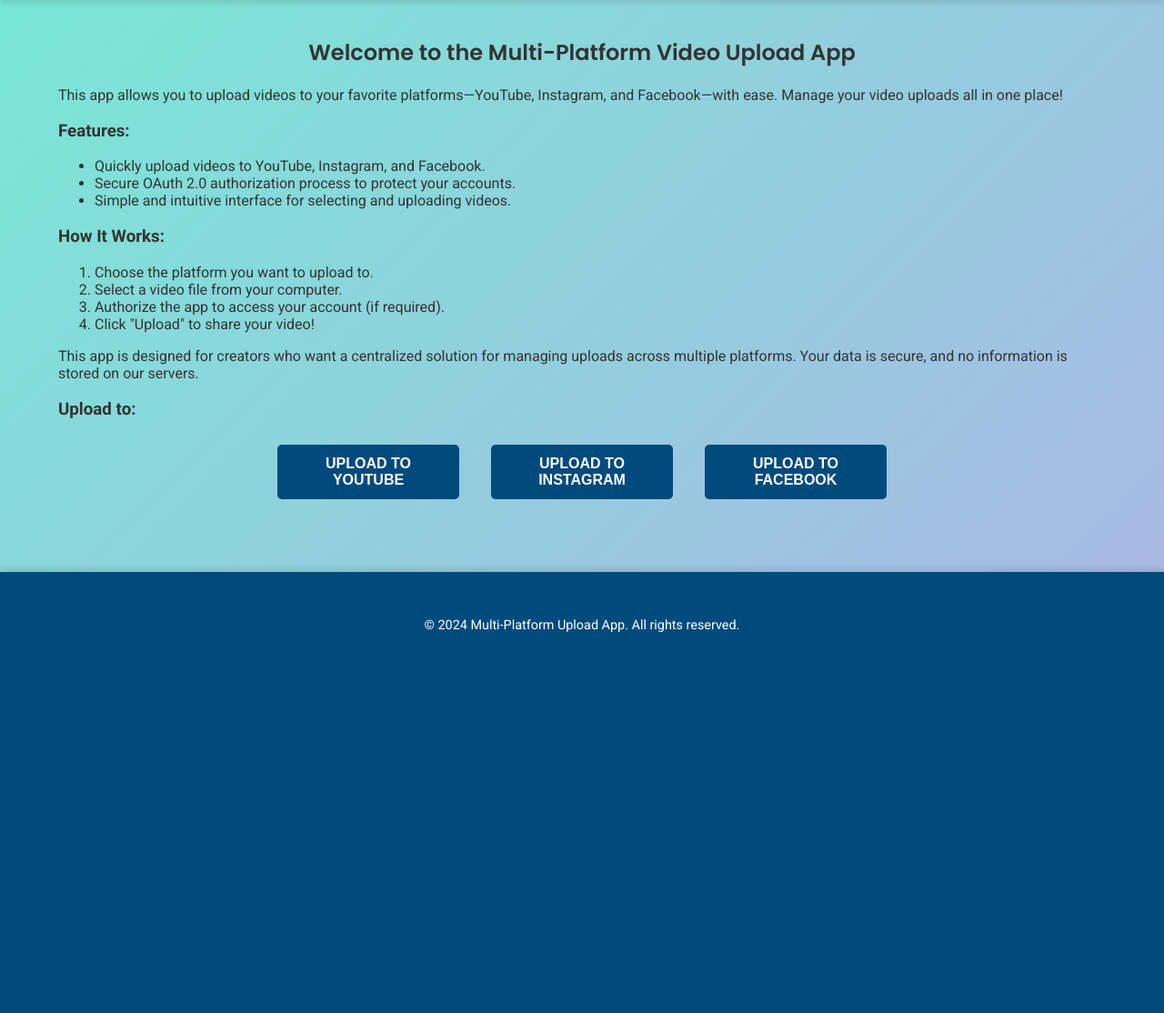
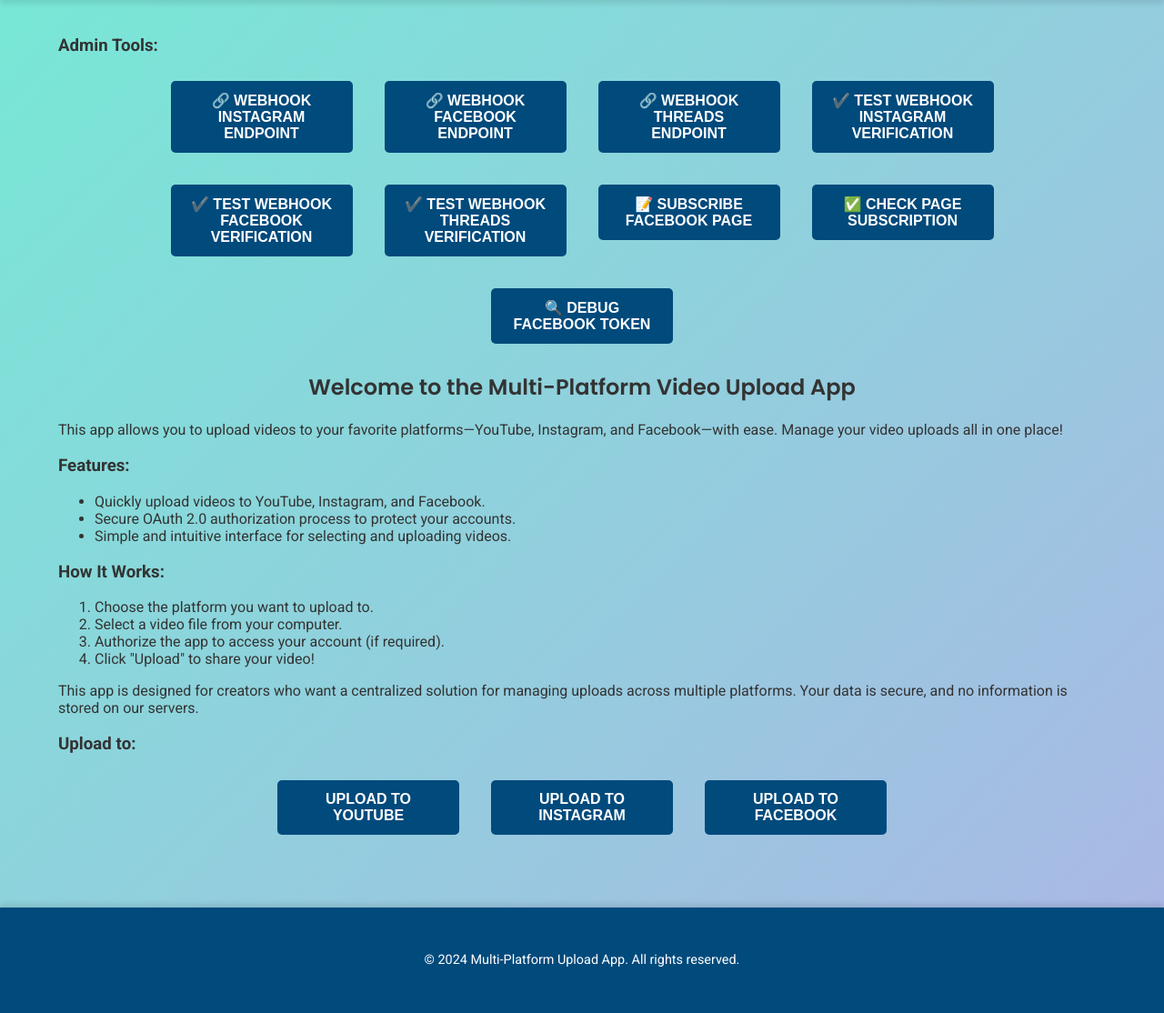
Before and after one commit to NairaaOfficial/nairaa.babe.website, a Flask app: page / in a window 1280 px wide. Shown: the part 170-1284 px from the top of the page at 91% size. Before the commit the page ends 865 px from the top, so only its background shows below. Run offline with Flask 3, Linux system fonts and the light colour scheme.

Commit message:
fixed website

```diff
--- a/app.py
+++ b/app.py
@@ -9,38 +9,6 @@
 app.secret_key = '12345678'  # Replace with a secure key
 
 PROCESSED_TUPLES_FILE = "processed_tuples.txt"
-
-# Load from environment variables for safety
-SUPABASE_URL_INSTAGRAM = os.environ['SUPABASE_URL_INSTAGRAM']
-SUPABASE_KEY_INSTAGRAM = os.environ['SUPABASE_KEY_INSTAGRAM']
-SUPABASE_URL_INSTAGRAM_DMS = os.environ['SUPABASE_URL_INSTAGRAM_DMS']
-SUPABASE_KEY_INSTAGRAM_DMS = os.environ['SUPABASE_KEY_INSTAGRAM_DMS']
-VERIFY_TOKEN_INSTAGRAM = os.environ['VERIFY_TOKEN_INSTAGRAM']
-USERNAME_INSTAGRAM = os.environ['USERNAME_INSTAGRAM']
-
-print("SUPABASE_URL_INSTAGRAM:", SUPABASE_URL_INSTAGRAM)
-print("SUPABASE_KEY_INSTAGRAM:", SUPABASE_KEY_INSTAGRAM)
-print("SUPABASE_URL_INSTAGRAM_DMS:", SUPABASE_URL_INSTAGRAM_DMS)
-print("SUPABASE_KEY_INSTAGRAM_DMS:", SUPABASE_KEY_INSTAGRAM_DMS)
-print("VERIFY_TOKEN_INSTAGRAM:", VERIFY_TOKEN_INSTAGRAM)
-print("USERNAME_INSTAGRAM:", USERNAME_INSTAGRAM)
-
-VERIFY_TOKEN_FACEBOOK = os.environ['VERIFY_TOKEN_FACEBOOK']
-print("VERIFY_TOKEN_FACEBOOK:", VERIFY_TOKEN_FACEBOOK)
-
-SUPABASE_URL_THREADS = os.environ['SUPABASE_URL_THREADS']
-SUPABASE_KEY_THREADS = os.environ['SUPABASE_KEY_THREADS']
-VERIFY_TOKEN_THREADS = os.environ['VERIFY_TOKEN_THREADS']
-USERNAME_THREADS = os.environ['USERNAME_THREADS']
-
-print("SUPABASE_URL_THREADS:", SUPABASE_URL_THREADS)
-print("SUPABASE_KEY_THREADS:", SUPABASE_KEY_THREADS)
-print("VERIFY_TOKEN_THREADS:", VERIFY_TOKEN_THREADS)
-print("USERNAME_THREADS:", USERNAME_THREADS)
-
-supabase_instagram = create_client(SUPABASE_URL_INSTAGRAM, SUPABASE_KEY_INSTAGRAM)
-supabase_instagram_dms = create_client(SUPABASE_URL_INSTAGRAM_DMS, SUPABASE_KEY_INSTAGRAM_DMS)
-supabase_threads = create_client(SUPABASE_URL_THREADS, SUPABASE_KEY_THREADS)
 
 @app.route('/')
 def home():
@@ -57,67 +25,31 @@
     """Terms of Service page."""
     return render_template('terms_of_service.html')
 
-@app.route('/webhookinstagram', methods=['GET'])
-def verify_webhook_instagram():
-    print("🔎 Query params:", request.args)
+####################################################################################################
+##########################################  INSTAGRAM  #############################################
+####################################################################################################
 
-    mode = request.args.get("hub.mode")
-    token = request.args.get("hub.verify_token")
-    challenge = request.args.get("hub.challenge")
+SUPABASE_URL_INSTAGRAM = os.environ['SUPABASE_URL_INSTAGRAM']
+SUPABASE_KEY_INSTAGRAM = os.environ['SUPABASE_KEY_INSTAGRAM']
+SUPABASE_URL_INSTAGRAM_DMS = os.environ['SUPABASE_URL_INSTAGRAM_DMS']
+SUPABASE_KEY_INSTAGRAM_DMS = os.environ['SUPABASE_KEY_INSTAGRAM_DMS']
+VERIFY_TOKEN_INSTAGRAM = os.environ['VERIFY_TOKEN_INSTAGRAM']
+USERNAME_INSTAGRAM = os.environ['USERNAME_INSTAGRAM']
 
-    print("🔍 Mode:", mode)
-    print("🔍 Token from Meta:", token)
-    print("🔍 Challenge:", challenge)
-    print("🔐 Local VERIFY_TOKEN:", VERIFY_TOKEN_INSTAGRAM)
+print("SUPABASE_URL_INSTAGRAM:", SUPABASE_URL_INSTAGRAM)
+print("SUPABASE_KEY_INSTAGRAM:", SUPABASE_KEY_INSTAGRAM)
+print("SUPABASE_URL_INSTAGRAM_DMS:", SUPABASE_URL_INSTAGRAM_DMS)
+print("SUPABASE_KEY_INSTAGRAM_DMS:", SUPABASE_KEY_INSTAGRAM_DMS)
+print("VERIFY_TOKEN_INSTAGRAM:", VERIFY_TOKEN_INSTAGRAM)
+print("USERNAME_INSTAGRAM:", USERNAME_INSTAGRAM)
 
-    if mode == "subscribe" and token == VERIFY_TOKEN_INSTAGRAM:
-        print("✅ Webhook verified.")
-        return challenge, 200  # Must return challenge as plain text
-    else:
-        print("❌ Verification failed.")
-        return "Verification failed", 403
+supabase_instagram = create_client(SUPABASE_URL_INSTAGRAM, SUPABASE_KEY_INSTAGRAM)
+supabase_instagram_dms = create_client(SUPABASE_URL_INSTAGRAM_DMS, SUPABASE_KEY_INSTAGRAM_DMS)
 
-@app.route('/webhookfacebook', methods=['GET'])
-def verify_webhook_facebook():
-    print("🔎 Query params:", request.args)
-
-    mode = request.args.get("hub.mode")
-    token = request.args.get("hub.verify_token")
-    challenge = request.args.get("hub.challenge")
-
-    print("🔍 Mode:", mode)
-    print("🔍 Token from Meta:", token)
-    print("🔍 Challenge:", challenge)
-    print("🔐 Local VERIFY_TOKEN:", VERIFY_TOKEN_FACEBOOK)
-
-    if mode == "subscribe" and token == VERIFY_TOKEN_FACEBOOK:
-        print("✅ Webhook verified.")
-        return challenge, 200  # Must return challenge as plain text
-    else:
-        print("❌ Verification failed.")
-        return "Verification failed", 403
-
-@app.route('/webhookthreads', methods=['GET'])
-def verify_webhook_threads():
-    print("🔎 Query params:", request.args)
-
-    mode = request.args.get("hub.mode")
-    token = request.args.get("hub.verify_token")
-    challenge = request.args.get("hub.challenge")
-
-    print("🔍 Mode:", mode)
-    print("🔍 Token from Meta:", token)
-    print("🔍 Challenge:", challenge)
-    print("🔐 Local VERIFY_TOKEN:", VERIFY_TOKEN_THREADS)
-
-    if mode == "subscribe" and token == VERIFY_TOKEN_THREADS:
-        print("✅ Webhook verified.")
-        return challenge, 200  # Must return challenge as plain text
-    else:
-        print("❌ Verification failed.")
-        return "Verification failed", 403
-
-def process_comments(data):
+def process_instagram_comments(data):
+    """
+    Handle Instagram Page webhook notifications for comments.
+    """
     # Process each entry in the webhook data
     print(f"📊 Processing {len(data['entry'])} entries")
     for entry in data.get("entry", []):
@@ -172,7 +104,7 @@
                 print("Change data:", change)
                 continue
 
-def process_dms(data):
+def process_instagram_dms(data):
     # Handle Instagram Direct Messages (DMs)
     print(f"📊 Processing {len(data['entry'])} entries")
     for entry in data.get("entry", []):
@@ -217,10 +149,269 @@
                 print(f"❌ Error processing DM: {str(e)}")
                 continue
 
-def process_fb_comments(data):
-    return  # Placeholder for Facebook comments processing
-def process_fb_dms(data):
+@app.route('/webhookinstagram', methods=['GET'])
+def verify_webhook_instagram():
+    print("🔎 Query params:", request.args)
+
+    mode = request.args.get("hub.mode")
+    token = request.args.get("hub.verify_token")
+    challenge = request.args.get("hub.challenge")
+
+    print("🔍 Mode:", mode)
+    print("🔍 Token from Meta:", token)
+    print("🔍 Challenge:", challenge)
+    print("🔐 Local VERIFY_TOKEN:", VERIFY_TOKEN_INSTAGRAM)
+
+    if mode == "subscribe" and token == VERIFY_TOKEN_INSTAGRAM:
+        print("✅ Webhook verified.")
+        return challenge, 200  # Must return challenge as plain text
+    else:
+        print("❌ Verification failed.")
+        return "Verification failed", 403
+
+@app.route('/webhookinstagram', methods=['POST'])
+def webhook_instagram():
+    data = request.get_json()
+    print("📥 Received data:", data)
+    time.sleep(2)  # Simulate processing delay
+    # Check if we have the expected structure
+    if not data or "entry" not in data or not data["entry"]:
+        print("❌ Invalid data format")
+        return "OK", 200
+    if "changes" in data["entry"][0] and data["entry"][0]["changes"]:
+        process_instagram_comments(data)
+    if "messaging" in data["entry"][0] and data["entry"][0]["messaging"]:
+        process_instagram_dms(data)
+    return "OK", 200
+
+#####################################################################################################
+##########################################  FACEBOOK  ###############################################
+#####################################################################################################
+
+SUPABASE_URL_FACEBOOK = os.environ['SUPABASE_URL_FACEBOOK']
+SUPABASE_KEY_FACEBOOK = os.environ['SUPABASE_KEY_FACEBOOK']
+VERIFY_TOKEN_FACEBOOK = os.environ['VERIFY_TOKEN_FACEBOOK']
+USERNAME_FACEBOOK = os.environ['USERNAME_FACEBOOK']
+print("SUPABASE_URL_FACEBOOK:", SUPABASE_URL_FACEBOOK)
+print("SUPABASE_KEY_FACEBOOK:", SUPABASE_KEY_FACEBOOK)
+print("VERIFY_TOKEN_FACEBOOK:", VERIFY_TOKEN_FACEBOOK)
+print("USERNAME_FACEBOOK:", USERNAME_FACEBOOK)
+
+# Facebook Page Configuration
+FACEBOOK_ACCESS_TOKEN = os.getenv('FACEBOOK_ACCESS_TOKEN')
+FACEBOOK_PAGE_ID = os.getenv('FACEBOOK_PAGE_ID')
+FACEBOOK_USERNAME = os.getenv('FACEBOOK_USERNAME')
+BASE_URL = os.getenv('BASE_URL')
+API_VERSION = os.getenv('API_VERSION')
+print("FACEBOOK_ACCESS_TOKEN:", FACEBOOK_ACCESS_TOKEN)
+print("FACEBOOK_PAGE_ID:", FACEBOOK_PAGE_ID)
+print("FACEBOOK_USERNAME:", FACEBOOK_USERNAME)
+print("BASE_URL:", BASE_URL)
+print("API_VERSION:", API_VERSION)
+
+supabase_facebook = create_client(SUPABASE_URL_FACEBOOK, SUPABASE_KEY_FACEBOOK)
+
+def process_facebook_comments(data):
+    """
+    Handle Facebook Page webhook notifications for feed events.
+    """
+    print("📘 Processing Facebook Page webhook")
+
+    # Process each entry in the webhook data
+    print(f"📊 Processing {len(data['entry'])} entries")
+    for entry in data.get("entry", []):
+        if "changes" not in entry or not entry["changes"]:
+            print("⚠️ No changes in entry:", entry.get("id", "unknown"))
+            continue
+        # Extract the time value from the entry
+        timestamp = entry.get("time", "unknown")
+        # UTC+5:30 offset
+        IST = timezone(timedelta(hours=5, minutes=30))
+        timestamp = datetime.fromtimestamp(timestamp, tz=IST).isoformat()
+        # Process each change in the entry
+        print(f"📊 Processing {len(entry['changes'])} changes in entry {entry.get('id', 'unknown')}")
+        for change in entry.get("changes", []):
+            # Only process feed changes
+            if change["field"] != "feed":
+                print(f"ℹ️ Ignoring non-feed field: {change['field']}")
+                continue
+
+            try:
+                value = change["value"]
+                item_type = value.get("item", "")
+                verb = value.get("verb", "")
+
+                print(f"📋 Feed event - Item: {item_type}, Verb: {verb}")
+
+                # Only process comments
+                if item_type == "comment" and verb == "add":
+                    # Someone commented on a post
+                    comment_id = value.get("comment_id")
+                    post_id = value.get("post_id")
+                    message = value.get("message", "")
+                    from_user = value.get("from", {})
+                    user_name = from_user.get("name", "Unknown")
+                    user_id = from_user.get("id", "")  # Get PSID for @mention
+
+                    print(f"💬 {user_name} (ID: {user_id}) commented: {message}")
+                    print(f"💬 Comment ID: {comment_id}")
+
+                    # Skip if the comment is from the Page itself (to avoid infinite loop)
+                    if user_name == FACEBOOK_USERNAME:
+                        print(f"👤 Skipping our own Facebook Page comment from {user_name}")
+                        continue
+
+                    # Extract only the fields you care about
+                    record = {
+                        "username": user_name,
+                        "comment_id": comment_id,
+                        "comment": message,
+                        "timestamp": timestamp,
+                        "replied": False,
+                        "user_id": user_id
+                    }
+
+                     # Insert into Supabase table
+                    response = supabase_facebook.table("Facebook Comments").insert(record).execute()
+
+                    # Optional: log errors
+                    if response.data:
+                        print("Inserted:", response.data)
+                    else:
+                        print("Error:", response)
+
+                else:
+                    print(f"ℹ️ Ignoring feed event: {item_type} - {verb}")
+
+            except KeyError as e:
+                print(f"❌ Error processing feed event: Missing field {str(e)}")
+                print("Change data:", change)
+                continue
+
+def process_facebook_dms(data):
     return  # Placeholder for Facebook DMs processing
+
+@app.route('/subscribe-page', methods=['GET', 'POST'])
+def subscribe_facebook_page():
+    """
+    Subscribe the Facebook Page to the app for feed webhooks.
+    This needs to be called once to enable webhook notifications.
+    """
+    if not FACEBOOK_PAGE_ID or not FACEBOOK_ACCESS_TOKEN:
+        return {"error": "FACEBOOK_PAGE_ID and FACEBOOK_ACCESS_TOKEN must be configured"}, 400
+
+    url = f"https://{BASE_URL}/{API_VERSION}/{FACEBOOK_PAGE_ID}/subscribed_apps"
+    params = {
+        "subscribed_fields": "feed",
+        "access_token": FACEBOOK_ACCESS_TOKEN
+    }
+
+    response = requests.post(url, params=params)
+
+    if response.status_code == 200:
+        result = response.json()
+        return {"success": True, "message": "Page subscribed to app successfully", "data": result}, 200
+    else:
+        return {"success": False, "error": response.text, "status_code": response.status_code}, response.status_code
+
+@app.route('/check-page-subscription', methods=['GET'])
+def check_facebook_page_subscription():
+    """
+    Check which apps the Facebook Page has subscribed to.
+    """
+    if not FACEBOOK_PAGE_ID or not FACEBOOK_ACCESS_TOKEN:
+        return {"error": "FACEBOOK_PAGE_ID and FACEBOOK_ACCESS_TOKEN must be configured"}, 400
+
+    url = f"https://{BASE_URL}/{API_VERSION}/{FACEBOOK_PAGE_ID}/subscribed_apps"
+    params = {
+        "access_token": FACEBOOK_ACCESS_TOKEN
+    }
+
+    response = requests.get(url, params=params)
+
+    if response.status_code == 200:
+        return response.json(), 200
+    else:
+        return {"error": response.text}, response.status_code
+
+@app.route('/debug-facebook-token', methods=['GET'])
+def debug_facebook_token():
+    """Debug Facebook token to see what permissions it has."""
+    if not FACEBOOK_ACCESS_TOKEN:
+        return {"error": "FACEBOOK_ACCESS_TOKEN not configured"}, 400
+
+    # Check what the token represents
+
+    url = f"https://{BASE_URL}/{API_VERSION}/me"
+    params = {"access_token": FACEBOOK_ACCESS_TOKEN}
+    response = requests.get(url, params=params)
+
+    token_info = response.json() if response.status_code == 200 else {"error": response.text}
+
+    # Check token permissions
+    debug_url = f"https://{BASE_URL}/{API_VERSION}/debug_token"
+    debug_params = {
+        "input_token": FACEBOOK_ACCESS_TOKEN,
+        "access_token": FACEBOOK_ACCESS_TOKEN
+    }
+    debug_response = requests.get(debug_url, params=debug_params)
+
+    return {
+        "token_info": token_info,
+        "token_debug": debug_response.json() if debug_response.status_code == 200 else {"error": debug_response.text},
+        "configured_page_id": FACEBOOK_PAGE_ID
+    }, 200
+
+@app.route('/webhookfacebook', methods=['GET'])
+def verify_webhook_facebook():
+    print("🔎 Query params:", request.args)
+
+    mode = request.args.get("hub.mode")
+    token = request.args.get("hub.verify_token")
+    challenge = request.args.get("hub.challenge")
+
+    print("🔍 Mode:", mode)
+    print("🔍 Token from Meta:", token)
+    print("🔍 Challenge:", challenge)
+    print("🔐 Local VERIFY_TOKEN:", VERIFY_TOKEN_FACEBOOK)
+
+    if mode == "subscribe" and token == VERIFY_TOKEN_FACEBOOK:
+        print("✅ Webhook verified.")
+        return challenge, 200  # Must return challenge as plain text
+    else:
+        print("❌ Verification failed.")
+        return "Verification failed", 403
+
+@app.route('/webhookfacebook', methods=['POST'])
+def webhook_facebook():
+    data = request.get_json()
+    print("📥 Received data:", data)
+    time.sleep(2)  # Simulate processing delay
+    # Check if we have the expected structure
+    if not data or "entry" not in data or not data["entry"]:
+        print("❌ Invalid data format")
+        return "OK", 200
+    if "changes" in data["entry"][0] and data["entry"][0]["changes"]:
+        process_facebook_comments(data)
+    if "messaging" in data["entry"][0] and data["entry"][0]["messaging"]:
+        process_facebook_dms(data)
+    return "OK", 200
+
+#####################################################################################################
+##########################################  THREADS  ################################################
+#####################################################################################################
+
+SUPABASE_URL_THREADS = os.environ['SUPABASE_URL_THREADS']
+SUPABASE_KEY_THREADS = os.environ['SUPABASE_KEY_THREADS']
+VERIFY_TOKEN_THREADS = os.environ['VERIFY_TOKEN_THREADS']
+USERNAME_THREADS = os.environ['USERNAME_THREADS']
+
+print("SUPABASE_URL_THREADS:", SUPABASE_URL_THREADS)
+print("SUPABASE_KEY_THREADS:", SUPABASE_KEY_THREADS)
+print("VERIFY_TOKEN_THREADS:", VERIFY_TOKEN_THREADS)
+print("USERNAME_THREADS:", USERNAME_THREADS)
+
+supabase_threads = create_client(SUPABASE_URL_THREADS, SUPABASE_KEY_THREADS)
 
 def load_processed_tuples():
     if not os.path.exists(PROCESSED_TUPLES_FILE):
@@ -245,6 +436,9 @@
 processed_comment_tuples = load_processed_tuples()
 
 def process_replies(data):
+    """
+    Handle Threads Page webhook notifications for replies.
+    """
     print(f"📊 Processing {len(data['values'])} values")
     for value_obj in data["values"]:
         try:
@@ -302,35 +496,25 @@
             print("Value data:", value_obj)
             continue
 
-@app.route('/webhookinstagram', methods=['POST'])
-def webhook_instagram():
-    data = request.get_json()
-    print("📥 Received data:", data)
-    time.sleep(2)  # Simulate processing delay
-    # Check if we have the expected structure
-    if not data or "entry" not in data or not data["entry"]:
-        print("❌ Invalid data format")
-        return "OK", 200
-    if "changes" in data["entry"][0] and data["entry"][0]["changes"]:
-        process_comments(data)
-    if "messaging" in data["entry"][0] and data["entry"][0]["messaging"]:
-        process_dms(data)
-    return "OK", 200
+@app.route('/webhookthreads', methods=['GET'])
+def verify_webhook_threads():
+    print("🔎 Query params:", request.args)
 
-@app.route('/webhookfacebook', methods=['POST'])
-def webhook_facebook():
-    data = request.get_json()
-    print("📥 Received data:", data)
-    time.sleep(2)  # Simulate processing delay
-    # Check if we have the expected structure
-    if not data or "entry" not in data or not data["entry"]:
-        print("❌ Invalid data format")
-        return "OK", 200
-    if "changes" in data["entry"][0] and data["entry"][0]["changes"]:
-        process_fb_comments(data)
-    if "messaging" in data["entry"][0] and data["entry"][0]["messaging"]:
-        process_fb_dms(data)
-    return "OK", 200
+    mode = request.args.get("hub.mode")
+    token = request.args.get("hub.verify_token")
+    challenge = request.args.get("hub.challenge")
+
+    print("🔍 Mode:", mode)
+    print("🔍 Token from Meta:", token)
+    print("🔍 Challenge:", challenge)
+    print("🔐 Local VERIFY_TOKEN:", VERIFY_TOKEN_THREADS)
+
+    if mode == "subscribe" and token == VERIFY_TOKEN_THREADS:
+        print("✅ Webhook verified.")
+        return challenge, 200  # Must return challenge as plain text
+    else:
+        print("❌ Verification failed.")
+        return "Verification failed", 403
 
 @app.route('/webhookthreads', methods=['POST'])
 def webhook_threads():
--- a/templates/home.html
+++ b/templates/home.html
@@ -1,6 +1,20 @@
 {% extends "base.html" %}
 
 {% block content %}
+
+<h3>Admin Tools:</h3>
+<div class="upload-buttons">
+    <a href="/webhookinstagram" target="_blank"><button>🔗 Webhook Instagram Endpoint</button></a>
+    <a href="/webhookfacebook" target="_blank"><button>🔗 Webhook Facebook Endpoint</button></a>
+    <a href="/webhookthreads" target="_blank"><button>🔗 Webhook Threads Endpoint</button></a>
+    <a href="/webhookinstagram?hub.mode=subscribe&hub.verify_token=VerifyToken&hub.challenge=test_challenge" target="_blank"><button>✔️ Test Webhook Instagram Verification</button></a>
+    <a href="/webhookfacebook?hub.mode=subscribe&hub.verify_token=VerifyToken&hub.challenge=test_challenge" target="_blank"><button>✔️ Test Webhook Facebook Verification</button></a>
+    <a href="/webhookthreads?hub.mode=subscribe&hub.verify_token=VerifyToken&hub.challenge=test_challenge" target="_blank"><button>✔️ Test Webhook Threads Verification</button></a>
+    <a href="/subscribe-page" target="_blank"><button>📝 Subscribe Facebook Page</button></a>
+    <a href="/check-page-subscription" target="_blank"><button>✅ Check Page Subscription</button></a>
+    <a href="/debug-facebook-token" target="_blank"><button>🔍 Debug Facebook Token</button></a>
+</div>
+
 <h2>Welcome to the Multi-Platform Video Upload App</h2>
 <p>
     This app allows you to upload videos to your favorite platforms—YouTube, Instagram, and Facebook—with ease. Manage your video uploads all in one place!
```
Also changed, not shown: reply_facebook.py (added, +203 -0 lines).
